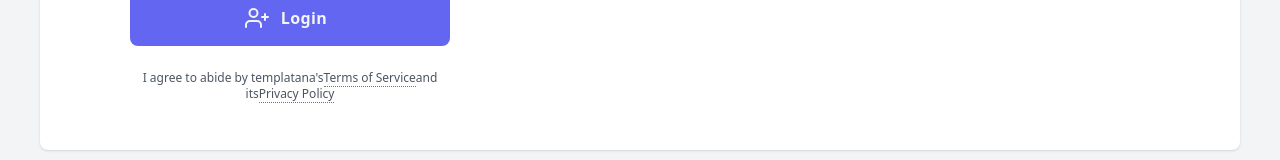
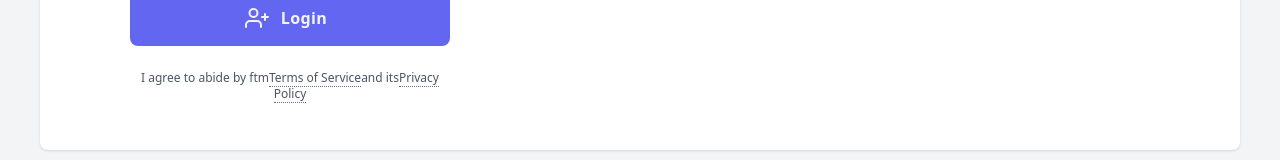
Before and after one commit to gmarte/FTMv2, a Next.js app: page /auth/login in a window 1280 px wide. Shown: the part 703-863 px from the top of the page. Built offline with nearby package versions, Linux system fonts and the light colour scheme; no server answers.

Commit message:
fixing special char

```diff
--- a/components/Login.tsx
+++ b/components/Login.tsx
@@ -101,7 +101,7 @@ function Login() {
                             </span>
                         </button>
                         <p className="mt-6 text-xs text-gray-600 text-center">
-                            I agree to abide by templatana's
+                            I agree to abide by ftm
                             <a href="#" className="border-b border-gray-500 border-dotted">
                                 Terms of Service
                             </a>
--- a/components/Signup.tsx
+++ b/components/Signup.tsx
@@ -101,7 +101,7 @@ function Signup() {
                             </span>
                         </button>
                         <p className="mt-6 text-xs text-gray-600 text-center">
-                            I agree to abide by templatana's
+                            I agree to abide by ftm
                             <a href="#" className="border-b border-gray-500 border-dotted">
                                 Terms of Service
                             </a>
```
